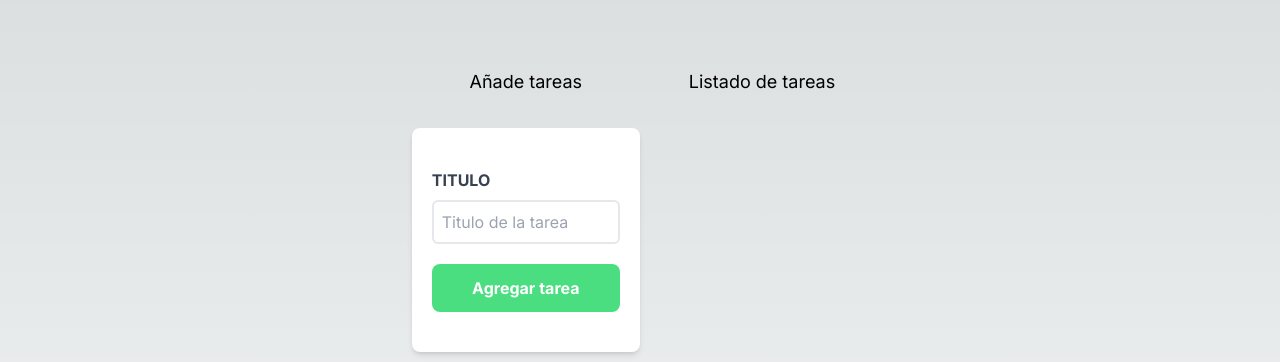
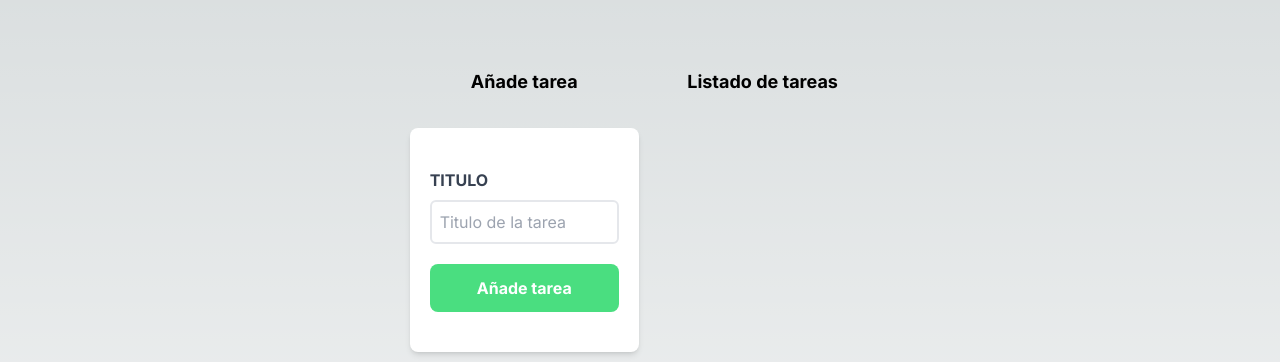
Before and after one commit to nahanez22/todolist-app, a Next.js app: page / in a window 1280 px wide. Shown: the part 132-494 px from the top of the page. Built offline with nearby package versions, Linux system fonts and the light colour scheme.

Commit message:
feat: add task edit functionality

```diff
--- a/src/components/home/home.tsx
+++ b/src/components/home/home.tsx
@@ -14,7 +14,6 @@ export interface Tasks {
 
 const Home = () => {
   const [tasks, setTasks] = useState<Tasks[]>([]);
-  const [taskCard, setTaskCard] = useState<Tasks>();
 
   const addNewTask = (name: string) => {
     const newTask: Tasks = {
@@ -26,12 +25,27 @@ const Home = () => {
     setTasks((oldTasks) => [newTask, ...oldTasks]);
   };
 
+  const editTask = (id: string, title: string) => {
+    const newTasks = tasks.map((task) => {
+      if (task.id === id) {
+        return {
+          ...task,
+          title: title,
+        };
+      } else {
+        return task;
+      }
+    });
+    console.log(id, title);
+    setTasks(newTasks);
+  };
+
   return (
     <main className="flex min-h-screen flex-col items-center  p-24">
       <Header />
       <div className="mt-12 md:flex gap-4">
-        <AddTasks addNewTask={addNewTask} taskCard={taskCard} />
-        <TaskList tasks={tasks} setTaskCard={setTaskCard} />
+        <AddTasks addNewTask={addNewTask} />
+        <TaskList tasks={tasks} editTask={editTask} />
       </div>
     </main>
   );
--- a/src/components/tasks/addTasks.tsx
+++ b/src/components/tasks/addTasks.tsx
@@ -4,10 +4,9 @@ import TaskCard from "./task-card";
 
 interface AddTasksProps {
   addNewTask: (name: string) => void;
-  taskCard: Tasks | undefined;
 }
 
-function AddTasks({ addNewTask, taskCard }: AddTasksProps) {
+function AddTasks({ addNewTask }: AddTasksProps) {
   const [title, setTitle] = useState<string>("");
 
   const handleTituloChange = (e: ChangeEvent<HTMLInputElement>) => {
@@ -21,16 +20,11 @@ function AddTasks({ addNewTask, taskCard }: AddTasksProps) {
     setTitle("");
   };
 
-  useEffect(() => {
-    if (taskCard) {
-      setTitle(taskCard?.title);
-    }
-  }, [taskCard]);
-
   return (
     <main>
-      <p className="text-lg mt-4 text-center mb-8">
-        {taskCard ? "Editar tarea" : "Añade tareas"}
+      <p className="text-lg mt-4 text-center mb-8 font-bold">
+        {/* {taskCard ? "Editar tarea" : "Añade tareas"} */}
+        Añade tarea
       </p>
       <form
         className="bg-white shadow-md rounded-lg py-10 px-5 "
@@ -56,7 +50,7 @@ function AddTasks({ addNewTask, taskCard }: AddTasksProps) {
         <input
           type="submit"
           className=" bg-green-400 hover:bg-green-700 w-full p-3 text-white font-bold rounded-lg cursor-pointer transition-all mt-5"
-          value={taskCard ? "Editar tarea" : "Agregar tarea"}
+          value="Añade tarea" /* {taskCard ? "Editar tarea" : "Agregar tarea"} */
         />
       </form>
     </main>
--- a/src/components/tasks/task-card.tsx
+++ b/src/components/tasks/task-card.tsx
@@ -1,20 +1,61 @@
-import React, { MouseEvent } from "react";
+import React, { MouseEvent, useEffect, useState } from "react";
 import { Tasks } from "../home/home";
 
 interface TaskProps {
   task: Tasks;
-  setTaskCard: (task: Tasks) => void;
+  editTask: (id: string, title: string) => void;
 }
 
-function TaskCard({ task, setTaskCard }: TaskProps) {
+function TaskCard({ task, editTask }: TaskProps) {
+  const [editedTitle, setEditedTitle] = useState<string>(task.title);
+  const [isEdit, setIsEdit] = useState<boolean>(false);
+
   const handleOnClickEdit: React.MouseEventHandler<HTMLButtonElement> = (e) => {
-    setTaskCard(task);
+    setIsEdit(true);
   };
+
+  function handleOnClickSave() {
+    editTask(task.id, editedTitle);
+    setIsEdit(false);
+  }
 
   return (
     <div className="m-3 bg-white shadow-md px-5 py-10 rounded-xl">
+      <h1 className="font-bold mb-3 text-gray-700 uppercase text-center">
+        {isEdit ? "Editar tarea" : ""}
+      </h1>
+
+      {isEdit ? (
+        <div>
+          <input
+            id="titulo"
+            type="text"
+            placeholder="Edite la tarea"
+            className="border-2 w-full p-2 mt-2 mb-6 placeholder-gray-400 rounded-md"
+            value={editedTitle}
+            onChange={(e) => setEditedTitle(e.target.value)}
+          />
+          <div className=" flex justify-between gap-2">
+            <button
+              type="button"
+              className="py-2 px-10 bg-purple-500 hover:bg-purple-700 text-white font-bold uppercase rounded-lg "
+              onClick={handleOnClickSave}
+            >
+              Guardar
+            </button>
+            <button
+              type="button"
+              className="py-2 px-10 bg-red-500 hover:bg-red-700 text-white font-bold uppercase rounded-lg"
+            >
+              Cancelar
+            </button>
+          </div>
+        </div>
+      ) : (
+        <div>
           <p className="font-bold mb-3 text-gray-700 uppercase ">
-        Titulo: <span className="font-normal normal-case ">{task.title}</span>
+            Titulo:{" "}
+            <span className="font-normal normal-case ">{task.title}</span>
           </p>
           <div className=" flex justify-between gap-2">
             <button
@@ -32,6 +73,8 @@ function TaskCard({ task, setTaskCard }: TaskProps) {
             </button>
           </div>
         </div>
+      )}
+    </div>
   );
 }
 
--- a/src/components/tasks/taskList.tsx
+++ b/src/components/tasks/taskList.tsx
@@ -4,15 +4,17 @@ import TaskCard from "./task-card";
 
 interface TasksListProps {
   tasks: Tasks[];
-  setTaskCard: (task: Tasks) => void;
+  editTask: (id: string, title: string) => void;
 }
 
-function TaskList({ tasks, setTaskCard }: TasksListProps) {
+function TaskList({ tasks, editTask }: TasksListProps) {
   return (
     <main className="md:w-1/2 lg:w-3/5 md:h-screen ">
-      <h2 className="text-lg mt-4 text-center mb-8">Listado de tareas</h2>
+      <h2 className="text-lg font-bold mt-4 text-center mb-8">
+        Listado de tareas
+      </h2>
       {tasks.map((task) => (
-        <TaskCard task={task} key={task.id} setTaskCard={setTaskCard} />
+        <TaskCard task={task} key={task.id} editTask={editTask} />
       ))}
     </main>
   );
```
Lines whose indentation alone changed are shown as unchanged.
